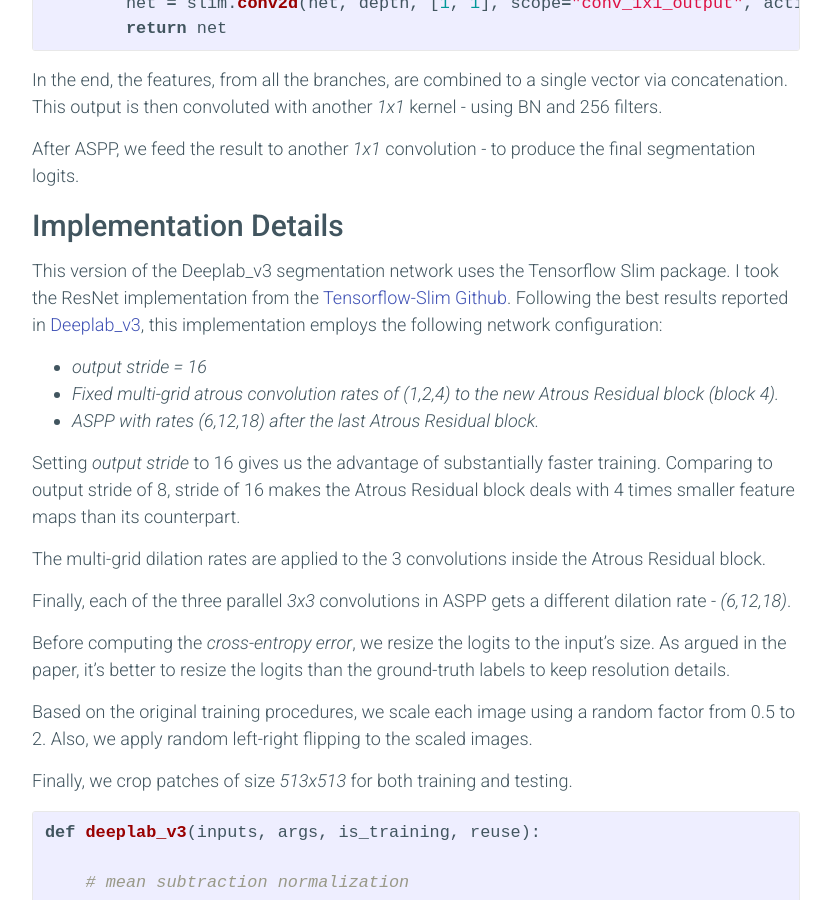
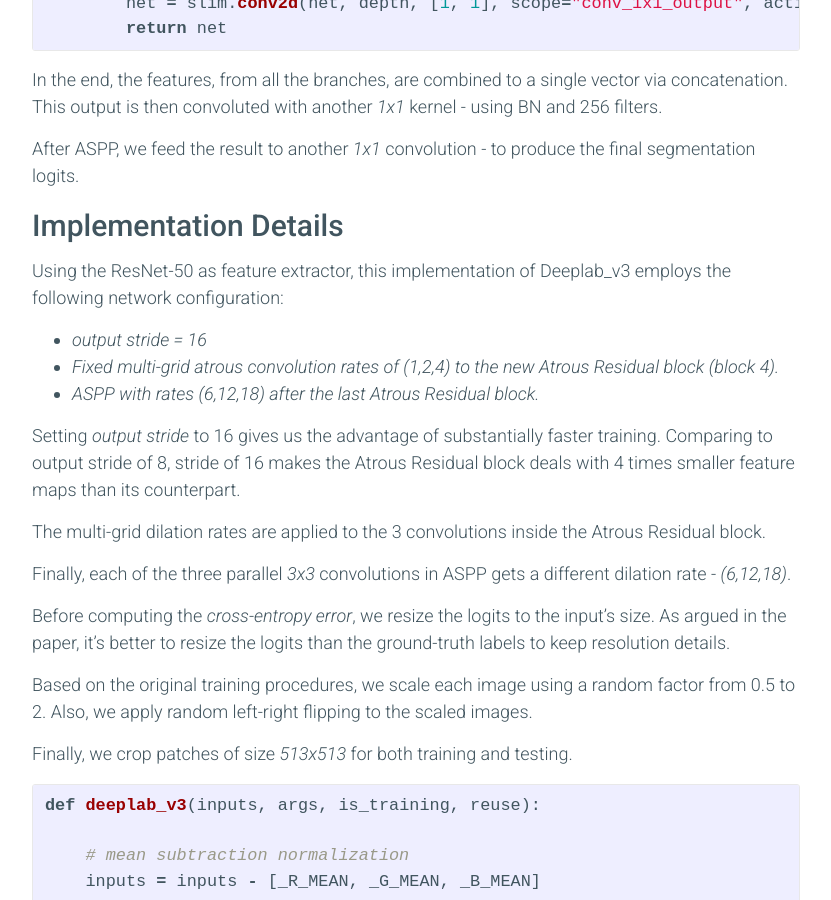
Before and after one commit to sthalles/sthalles.github.io, a Jekyll site: the page built from _posts/2018-01-29-deep_segmentation_network.markdown, in a window 1280 px wide and 900 px high, scrolled down 10137 px. Shown: the whole window, without its empty margins (224-1055 px from the left). Built offline with Jekyll 4.4.1, drawn with Linux system fonts in a browser that asks for light colours; nearby versions of some CDN libraries; comment, search, counter and statistics services are not loaded.

Commit message:
updated deelab function code

```diff
--- a/_posts/2018-01-29-deep_segmentation_network.markdown
+++ b/_posts/2018-01-29-deep_segmentation_network.markdown
@@ -226,7 +226,7 @@
 
 ## Implementation Details
 
-This version of the Deeplab_v3 segmentation network uses the Tensorflow Slim package. I took the ResNet implementation from the [Tensorflow-Slim Github](https://github.com/tensorflow/models/tree/master/research/slim/nets). Following the best results reported in [Deeplab_v3](https://arxiv.org/pdf/1704.06857), this implementation employs the following network configuration:
+Using the ResNet-50 as feature extractor, this implementation of Deeplab_v3 employs the following network configuration:
 
 -          *output stride = 16*
 -          *Fixed multi-grid atrous convolution rates of (1,2,4) to the new Atrous Residual block (block 4).*
```
